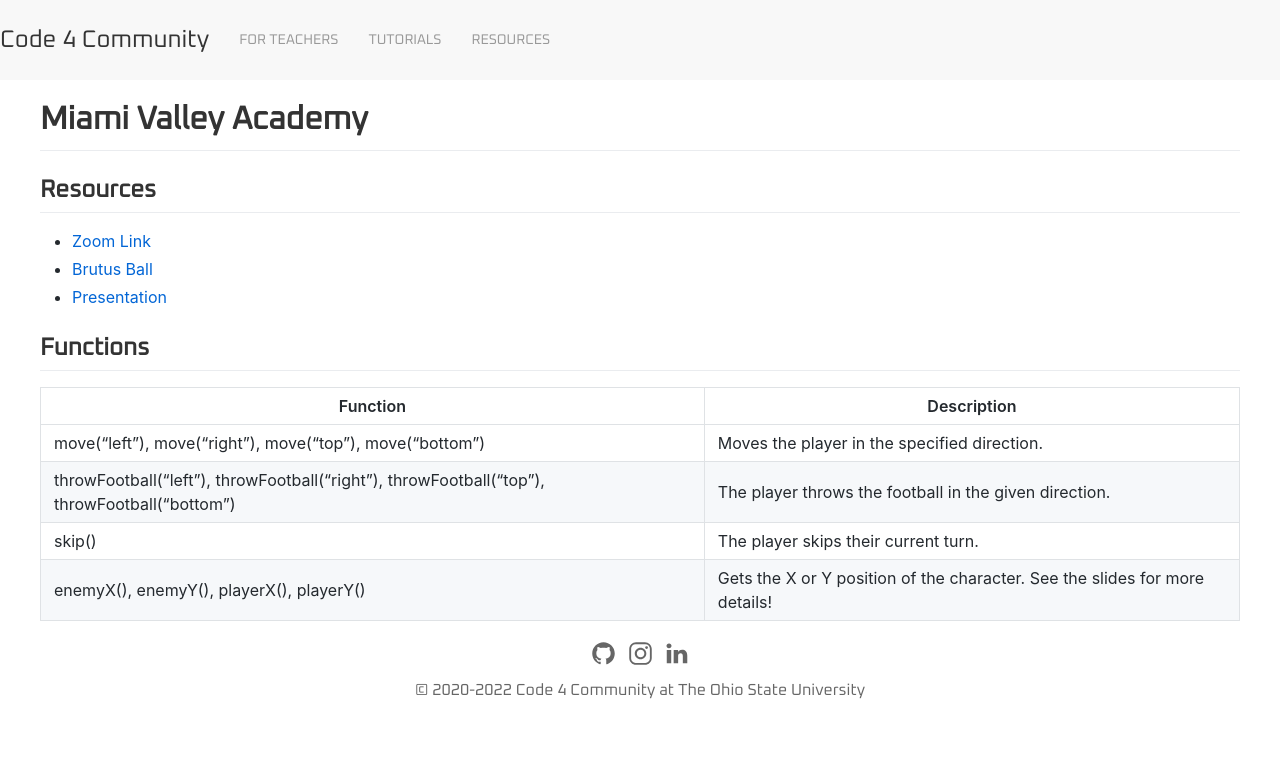
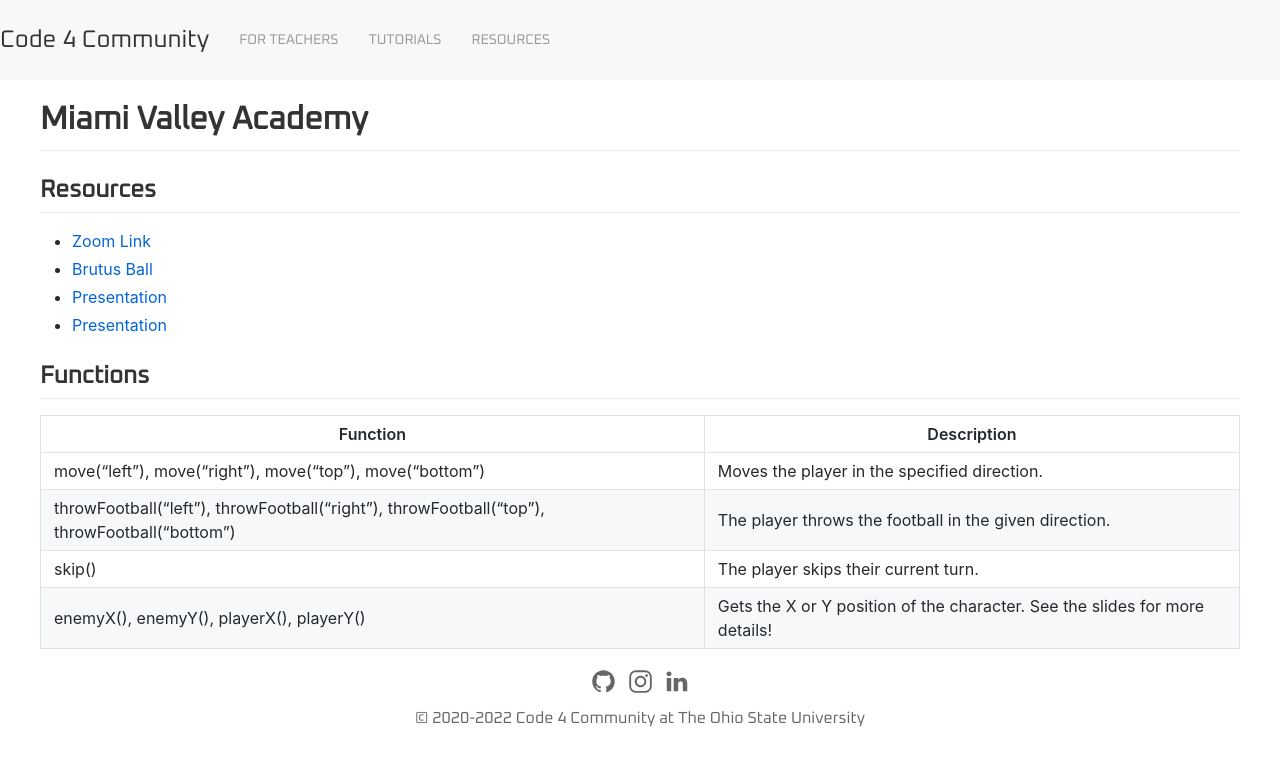
Before and after one commit to Code4Community/Code4Community.github.io, a Jekyll site: the page built from outreach_presentations/mva_1-2022.md, in a window 1280 px wide. Shown: the top 766 px of the page. Built offline with Jekyll 4.4.1, drawn with Linux system fonts in a browser that asks for light colours; nearby versions of some CDN libraries.

```diff
--- a/outreach_presentations/mva_1-2022.md
+++ b/outreach_presentations/mva_1-2022.md
@@ -11,6 +11,7 @@
 * [Zoom Link](https://osu.zoom.us/j/96664204488?pwd=QnZpL1dmWmQzN1dRY3AvdENSWnZPZz09){:target="_blank"}
 * [Brutus Ball](https://code4community.github.io/brutus-ball){:target="_blank"}
 * [Presentation](https://docs.google.com/presentation/d/1bJEKBK5DuTTMCsSEQAqrOYNqrNMMLkIx5soiOPenifs/edit?usp=sharing){:target="_blank"}
+* [Presentation](https://docs.google.com/presentation/d/1bJEKBK5DuTTMCsSEQAqrOYNqrNMMLkIx5soiOPenifs/edit?usp=sharing){:target="_blank"}
 
 ## Functions
 
```
